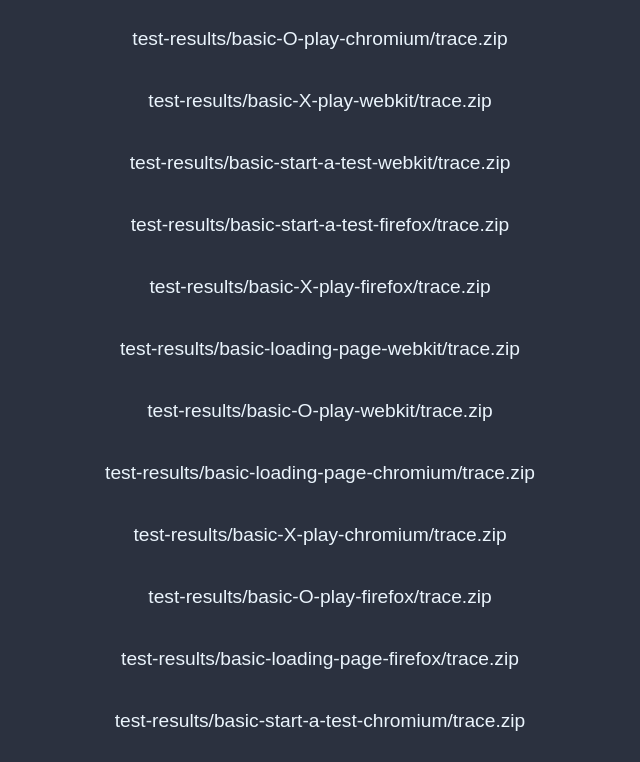
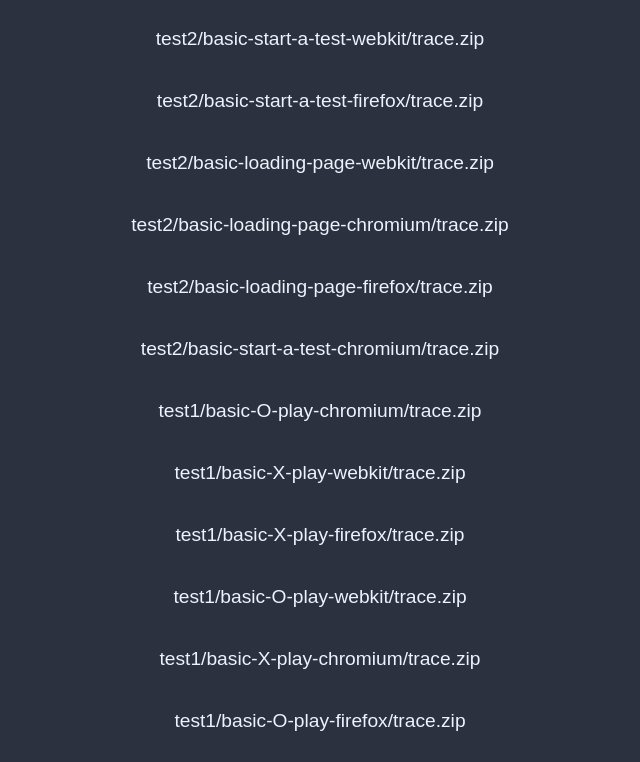
Before and after one commit to Yuankai619/LLM-Generated-web-and-Playwright-E2E-Testing, a plain HTML site: page index.html in a window 1280 px wide. Shown: the part 90-852 px from the top of the page, without its empty margins (320-960 px from the left). Drawn offline with Linux system fonts and the light colour scheme.

Commit message:
deploy: 4d5c49cea47df433eae568c7fa9e0fb6eecbb593

```diff
--- a/index.html
+++ b/index.html
@@ -28,16 +28,16 @@
     box-shadow: 0px 4px 10px rgba(0, 0, 0, 0.3);
 }
 </style></head><body><h1>Playwright Traces</h1><ul>
-<li><a href='https://trace.playwright.dev/?trace=https://Yuankai619.github.io/LLM-Driven-Code-and-Test-Script-Generation/test-results/basic-O-play-chromium/trace.zip'>test-results/basic-O-play-chromium/trace.zip</a></li>
-<li><a href='https://trace.playwright.dev/?trace=https://Yuankai619.github.io/LLM-Driven-Code-and-Test-Script-Generation/test-results/basic-X-play-webkit/trace.zip'>test-results/basic-X-play-webkit/trace.zip</a></li>
-<li><a href='https://trace.playwright.dev/?trace=https://Yuankai619.github.io/LLM-Driven-Code-and-Test-Script-Generation/test-results/basic-start-a-test-webkit/trace.zip'>test-results/basic-start-a-test-webkit/trace.zip</a></li>
-<li><a href='https://trace.playwright.dev/?trace=https://Yuankai619.github.io/LLM-Driven-Code-and-Test-Script-Generation/test-results/basic-start-a-test-firefox/trace.zip'>test-results/basic-start-a-test-firefox/trace.zip</a></li>
-<li><a href='https://trace.playwright.dev/?trace=https://Yuankai619.github.io/LLM-Driven-Code-and-Test-Script-Generation/test-results/basic-X-play-firefox/trace.zip'>test-results/basic-X-play-firefox/trace.zip</a></li>
-<li><a href='https://trace.playwright.dev/?trace=https://Yuankai619.github.io/LLM-Driven-Code-and-Test-Script-Generation/test-results/basic-loading-page-webkit/trace.zip'>test-results/basic-loading-page-webkit/trace.zip</a></li>
-<li><a href='https://trace.playwright.dev/?trace=https://Yuankai619.github.io/LLM-Driven-Code-and-Test-Script-Generation/test-results/basic-O-play-webkit/trace.zip'>test-results/basic-O-play-webkit/trace.zip</a></li>
-<li><a href='https://trace.playwright.dev/?trace=https://Yuankai619.github.io/LLM-Driven-Code-and-Test-Script-Generation/test-results/basic-loading-page-chromium/trace.zip'>test-results/basic-loading-page-chromium/trace.zip</a></li>
-<li><a href='https://trace.playwright.dev/?trace=https://Yuankai619.github.io/LLM-Driven-Code-and-Test-Script-Generation/test-results/basic-X-play-chromium/trace.zip'>test-results/basic-X-play-chromium/trace.zip</a></li>
-<li><a href='https://trace.playwright.dev/?trace=https://Yuankai619.github.io/LLM-Driven-Code-and-Test-Script-Generation/test-results/basic-O-play-firefox/trace.zip'>test-results/basic-O-play-firefox/trace.zip</a></li>
-<li><a href='https://trace.playwright.dev/?trace=https://Yuankai619.github.io/LLM-Driven-Code-and-Test-Script-Generation/test-results/basic-loading-page-firefox/trace.zip'>test-results/basic-loading-page-firefox/trace.zip</a></li>
-<li><a href='https://trace.playwright.dev/?trace=https://Yuankai619.github.io/LLM-Driven-Code-and-Test-Script-Generation/test-results/basic-start-a-test-chromium/trace.zip'>test-results/basic-start-a-test-chromium/trace.zip</a></li>
+<li><a href='https://trace.playwright.dev/?trace=https://Yuankai619.github.io/LLM-Driven-Code-and-Test-Script-Generation/test2/basic-start-a-test-webkit/trace.zip'>test2/basic-start-a-test-webkit/trace.zip</a></li>
+<li><a href='https://trace.playwright.dev/?trace=https://Yuankai619.github.io/LLM-Driven-Code-and-Test-Script-Generation/test2/basic-start-a-test-firefox/trace.zip'>test2/basic-start-a-test-firefox/trace.zip</a></li>
+<li><a href='https://trace.playwright.dev/?trace=https://Yuankai619.github.io/LLM-Driven-Code-and-Test-Script-Generation/test2/basic-loading-page-webkit/trace.zip'>test2/basic-loading-page-webkit/trace.zip</a></li>
+<li><a href='https://trace.playwright.dev/?trace=https://Yuankai619.github.io/LLM-Driven-Code-and-Test-Script-Generation/test2/basic-loading-page-chromium/trace.zip'>test2/basic-loading-page-chromium/trace.zip</a></li>
+<li><a href='https://trace.playwright.dev/?trace=https://Yuankai619.github.io/LLM-Driven-Code-and-Test-Script-Generation/test2/basic-loading-page-firefox/trace.zip'>test2/basic-loading-page-firefox/trace.zip</a></li>
+<li><a href='https://trace.playwright.dev/?trace=https://Yuankai619.github.io/LLM-Driven-Code-and-Test-Script-Generation/test2/basic-start-a-test-chromium/trace.zip'>test2/basic-start-a-test-chromium/trace.zip</a></li>
+<li><a href='https://trace.playwright.dev/?trace=https://Yuankai619.github.io/LLM-Driven-Code-and-Test-Script-Generation/test1/basic-O-play-chromium/trace.zip'>test1/basic-O-play-chromium/trace.zip</a></li>
+<li><a href='https://trace.playwright.dev/?trace=https://Yuankai619.github.io/LLM-Driven-Code-and-Test-Script-Generation/test1/basic-X-play-webkit/trace.zip'>test1/basic-X-play-webkit/trace.zip</a></li>
+<li><a href='https://trace.playwright.dev/?trace=https://Yuankai619.github.io/LLM-Driven-Code-and-Test-Script-Generation/test1/basic-X-play-firefox/trace.zip'>test1/basic-X-play-firefox/trace.zip</a></li>
+<li><a href='https://trace.playwright.dev/?trace=https://Yuankai619.github.io/LLM-Driven-Code-and-Test-Script-Generation/test1/basic-O-play-webkit/trace.zip'>test1/basic-O-play-webkit/trace.zip</a></li>
+<li><a href='https://trace.playwright.dev/?trace=https://Yuankai619.github.io/LLM-Driven-Code-and-Test-Script-Generation/test1/basic-X-play-chromium/trace.zip'>test1/basic-X-play-chromium/trace.zip</a></li>
+<li><a href='https://trace.playwright.dev/?trace=https://Yuankai619.github.io/LLM-Driven-Code-and-Test-Script-Generation/test1/basic-O-play-firefox/trace.zip'>test1/basic-O-play-firefox/trace.zip</a></li>
 </ul></body></html>
```
Also changed, not shown: 12 other files.
